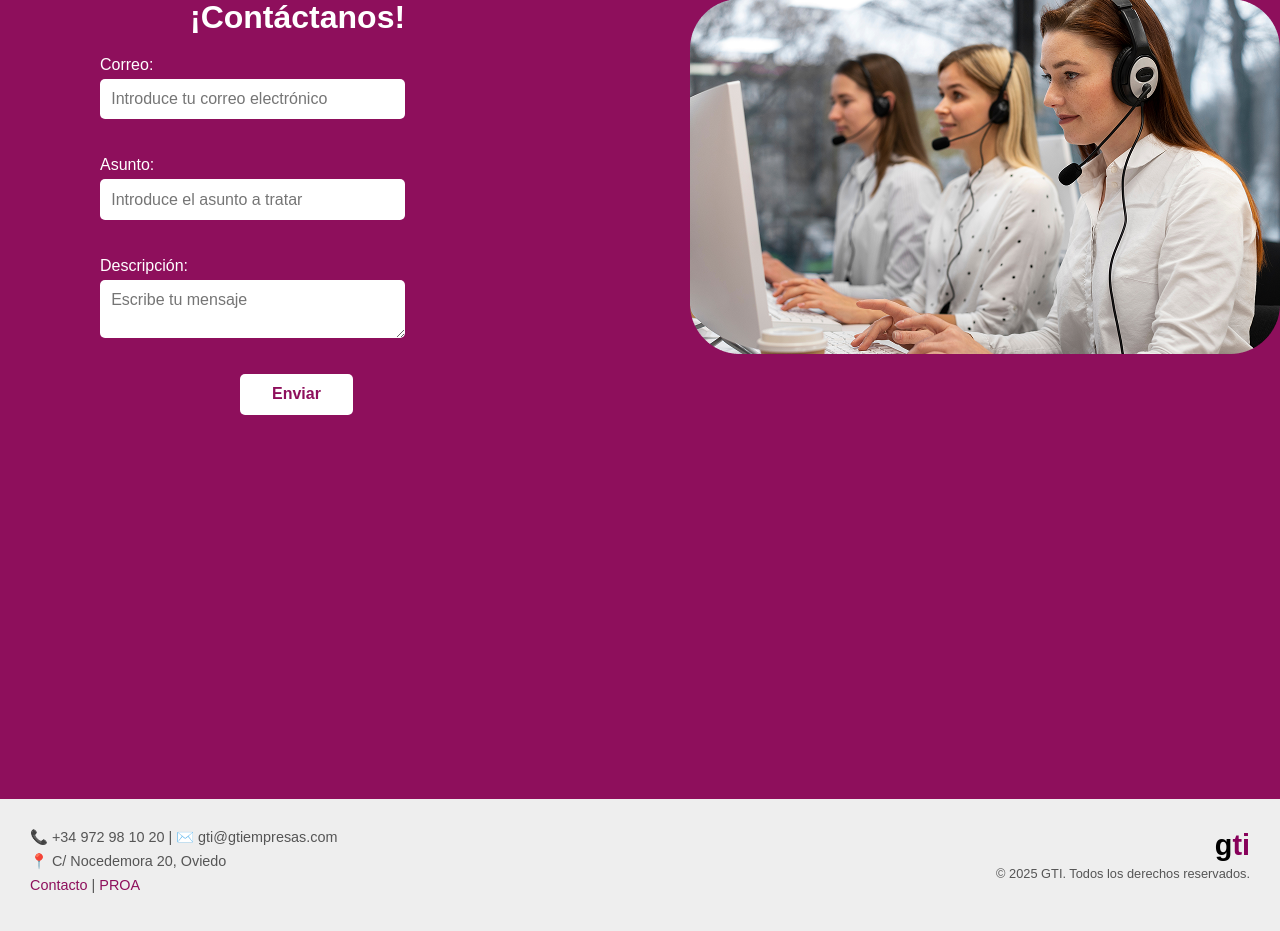
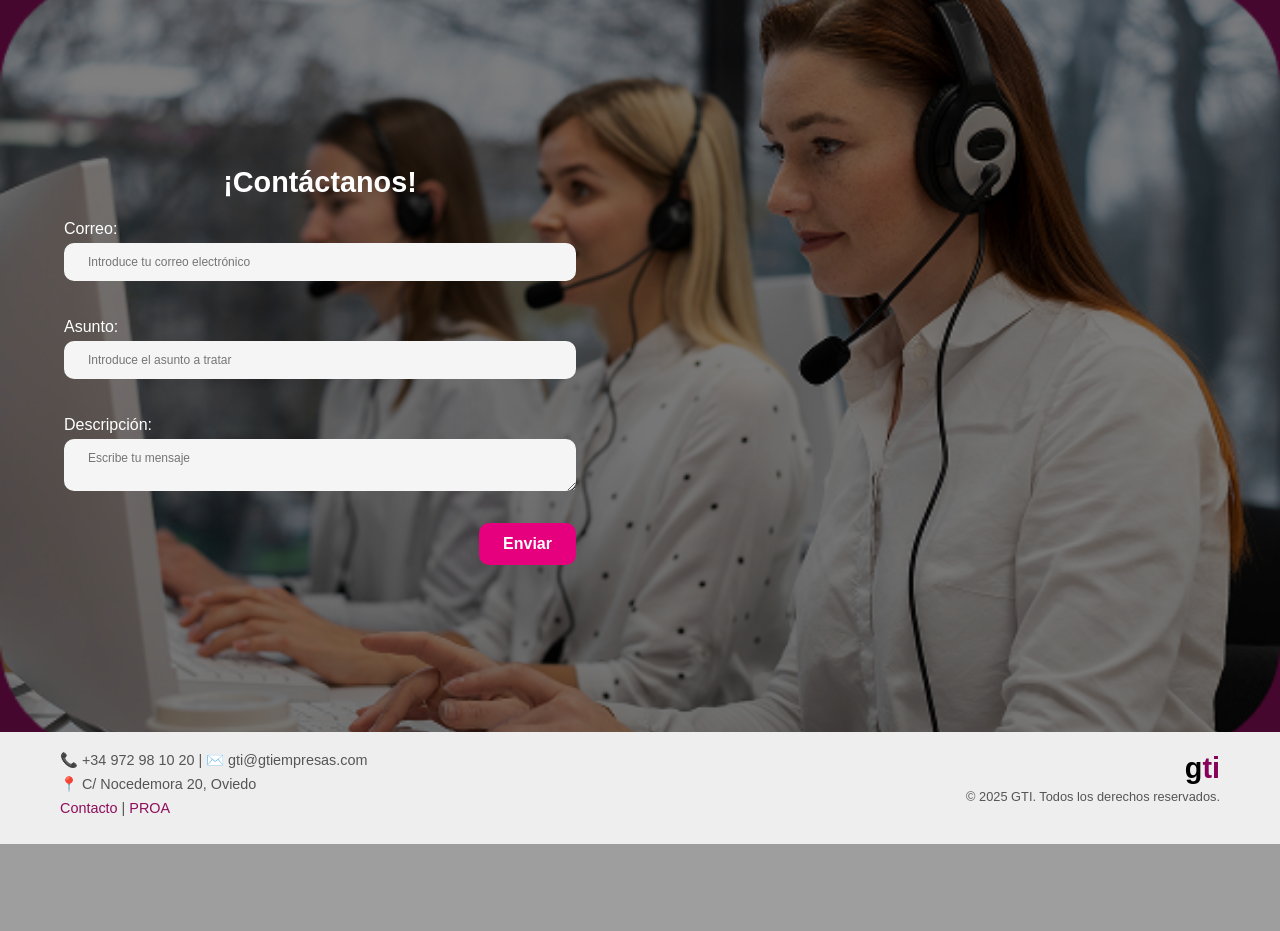
Before and after one commit to mrodalv12/proyecto, a PHP site: page / in a window 1280 px wide. Shown: the part 801-1732 px from the top of the page. After the commit the page ends 1645 px from the top, so only its background shows below. Run offline with PHP 8.4, Linux system fonts and the light colour scheme.

Commit message:
@media de la landing page de gti acabado

```diff
--- a/index.php
+++ b/index.php
@@ -17,17 +17,22 @@ $usuario_logueado = isset($_SESSION["usuario"]) && !empty($_SESSION["usuario"]);
         <link rel="preload" href="./src/css/Footer_Header_Registrado.css" as="style" />
         <link rel="stylesheet" href="./src/css/Footer_Header_Registrado.css" />
         <link rel="stylesheet" href="./src/css/LandingPage_Registrado.css" />
+        <link rel="stylesheet" href="src/css/variablesGTI.css" />
     <?php else: ?>
         <link rel="preload" href="./src/css/Footer_Header_Noregistrado.css" as="style" />
         <link rel="stylesheet" href="./src/css/Footer_Header_Noregistrado.css" />
         <link rel="stylesheet" href="./src/css/LandingPage_No registrado.css" />
+        <link rel="stylesheet" href="src/css/variablesGTI.css" />
     <?php endif; ?>
 
 </head>
 <body>
 
 <!-- Header -->
-<?php include "./src/app/includes/headerGTI.php" ?>
+<header>
+    <?php include "./src/app/includes/headerGTI.php" ?>
+</header>
+
 
 <main>
 
@@ -67,15 +72,18 @@ $usuario_logueado = isset($_SESSION["usuario"]) && !empty($_SESSION["usuario"]);
                 <button type="submit">Enviar</button>
             </form>
         </div>
-        <div class="imagen-contacto">
-            <img src="img/Contacto.png" alt="Contacto">
-        </div>
+<!--        <div class="imagen-contacto">-->
+<!--            <img src="img/Contacto.png" alt="Contacto">-->
+<!--        </div>-->
     </section>
     <div id="mensajeAviso" class="mensaje oculto"></div>
 </main>
 
 <!-- Footer -->
-<?php include "./src/app/includes/footerGTI.php"?>
+<footer>
+    <?php include "./src/app/includes/footerGTI.php"?>
+</footer>
+
 
 <!-- Scripts -->
 <?php if ($usuario_logueado): ?>
--- a/src/css/Footer_Header_Noregistrado.css
+++ b/src/css/Footer_Header_Noregistrado.css
@@ -1,5 +1,13 @@
 
 /*----- Header -----*/
+header {
+    top: 0;
+    left: 0;
+    width: 100%;
+    z-index: 1000;
+    position: fixed;
+    margin-bottom: 0;
+}
 
 .header {
     display: flex;
@@ -58,7 +66,10 @@ nav a:hover::after {
 
 footer {
     background: #eee;
-    padding: 30px;
+    padding: 10px 30px 10px;
+    p{
+        font-size: var(--tamano_fuente_p_footer);
+    }
 }
 
 .footer-container {
--- a/src/css/LandingPage_No registrado.css
+++ b/src/css/LandingPage_No registrado.css
@@ -23,29 +23,13 @@ img, video, svg { height: auto; max-width: 100%; }
 a { color: inherit; }
 /* endregion */
 /* region --- GENERAL --- */
-/*variables*/
-:root{
-    --color_del_fondo_claro: #f5f5f5;
-    --color_del_fondo_oscuro: #8e0f5c;
-    --color_de_letra: #333;
-    --color_boton_oscuro: #e6007e;
-    --color_boton_oscuro_hover: #c3006b;
-    --color_letra_fondoOscuro: #fff;
-    --pesodefuente_para_botones: bold;
-    --tipografia_de_la_pagina: "Martel Sans";
-    --tamano_fuente_h1: 2em;
-    --tamano_fuente_p: 17px;
-    --sombra_boton: 0 4px 10px rgba(0, 0, 0, 0.2);
-    --border_radius_general: 10px;
-    --tamano_completo_header: 67px;
-    --padding_botones: 12px 24px;
-    --padding_grande: 32px;
-    --padding_pequeno: 16px;
+
+html {
+    scroll-behavior: smooth;
 }
-/*fin de las variables*/
 
 body {
-    background-color: var(--color_del_fondo_claro);
+    background-color: var(--color_del_fondo_oscuro);
     color: var(--color_de_letra);
     font-family: var(--tipografia_de_la_pagina), sans-serif;
 }
@@ -53,7 +37,11 @@ body {
 
 /* region ---Primera seccion de landing---*/
 /* contenido del main */
+main{
+    padding-top: var(--tamano_completo_header);
+}
 .hero {
+    margin-top: 0;
     display: flex;
     flex-direction: column;
     justify-content: center;
@@ -101,51 +89,66 @@ body {
     background-color: var(--color_boton_oscuro_hover);
 }
 /* endregion */
-/* region ---segunda seccion de landing (contacto)---*/
-/* Contacto */
+/* region --- segunda seccion de la landing -> contacto  ---*/
 .contacto {
-    box-sizing: border-box;
     display: flex;
     justify-content: space-between;
-    height: 100vh;
-    background-color: var(--color_del_fondo_oscuro);
+    box-sizing: border-box;
+    position: relative;
+    scroll-margin-top: var(--tamano_completo_header);
+    height: calc(100vh - var(--tamano_completo_header));
+    background: url("../../img/Contacto.png") no-repeat center center / cover;
     color: var(--color_letra_fondoOscuro);
-    img{
-        width: 590px;
-        height: 355px;
+
+    > * {
+        position: relative;
+        z-index: 2;
     }
+
     .formulario {
-        flex: 0.5;
-        margin-right: 10em;
-        margin-left: 100px;
+        display: flex;
+        flex-direction: column;
+        padding: var(--padding_mediano) var(--padding_grande);
+        align-self: center;
+        width: 50%;
+
     }
 
     .formulario h2 {
-        margin-bottom: 20px;
-        font-size: 2em;
-        font-weight: bold;
-        margin-left: 90px;
-        text-align: left;
+        margin-bottom: var(--padding_pequeno);
+        font-size: var(--tamano_fuente_h2);
+        font-weight: var(--fuente_resaltada);
+        text-align: center;
     }
 
     form input,
     form textarea {
         width: 100%;
-        padding: 0.7em;
-        margin-bottom: 2em;
+        padding: var(--padding_botones);
+        margin-bottom: var(--padding_mediano);
         border: none;
-        border-radius: 5px;
+        border-radius: var(--border_radius_general);
+    }
+    form input, form textarea{
+        background-color: var(--color_del_fondo_claro);
+        font-size: var(--tamano_fuente_p_pequeño);
+    }
+
+    form {
+        display: flex;
+        flex-direction: column;
     }
 
     form button {
-        background-color: white;
-        color: #8e0f5c;
-        padding: 0.7em 2em;
+        background-color: var(--color_boton_oscuro);
+        color: var(--color_letra_fondoOscuro);
+        padding: var(--padding_botones);
+        font-size: var(--tamano_fuente_p);
         border: none;
-        border-radius: 5px;
-        font-weight: bold;
+        align-self: flex-end;
+        border-radius: var(--border_radius_general);
+        font-weight: var(--fuente_resaltada);
         cursor: pointer;
-        margin-left: 140px;
     }
 
     .formulario label {
@@ -158,25 +161,29 @@ body {
         width: 100%;
         max-width: 500px;
     }
+}
 
-    html {
-        scroll-behavior: smooth;
-    }
+.contacto::before{
+    content: "";
+    position: absolute;
+    inset: 0;
+    background-color: rgba(0, 0, 0, 0.5); /* Cambia 0.5 por lo oscuro que lo quieras */
+    z-index: 1;
 }
-/* endregion */
+/*endregion*/
 /* region ---mensaje de contacto---*/
 /* Mensaje contacto*/
-.mensaje{
+.mensaje {
     position: fixed;
-    top: 20px;
-    right: 20px;
+    top: var(--padding_pequeno);
+    right: var(--padding_pequeno);
     max-width: 300px;
-    padding: 15px 20px;
-    border-radius: 6px;
+    padding: var(--padding_botones);
+    border-radius: var(--border_radius_general);
     font-weight: 600;
-    font-size: 1rem;
-    color: white;
-    box-shadow: 0 2px 8px rgba(0,0,0,0.3);
+    font-size: var(--tamano_fuente_p);
+    color: var(--color_letra_fondoOscuro);
+    box-shadow: var(--sombra_mensaje);
     opacity: 0;
     pointer-events: none;
     transition: opacity 0.3s ease;
--- a/src/css/headeryfooterPROA.css
+++ b/src/css/headeryfooterPROA.css
@@ -107,7 +107,7 @@
     .encabezado{
         position: fixed;
         width: 100%;
-        z-index: 100;
+        z-index: 1000;
     }
 }
 
--- /dev/null
+++ b/src/css/variablesGTI.css
@@ -0,0 +1,30 @@
+:root{
+    --color_del_fondo_claro: #f5f5f5;
+    --color_del_fondo_oscuro: #8e0f5c;
+    --color_de_letra: #333;
+    --color_boton_oscuro: #e6007e;
+    --color_boton_oscuro_hover: #c3006b;
+    --color_letra_fondoOscuro: #fff;
+    --color_exito: #41a358;
+    --color_error: #dc5360;
+    --fuente_resaltada: bold;
+    --tipografia_de_la_pagina: "Martel Sans";
+    --tamano_fuente_h1: 2em;
+    --tamano_fuente_h2: 1.8em;
+    --tamano_fuente_p: 16px;
+    --tamano_fuente_h1_MOVIL: 1.5em;
+    --tamano_fuente_h2_MOVIL: 1.3em;
+    --tamano_fuente_p_MOVIL: 14px;
+    --tamano_fuente_p_pequeño: 12px;
+    --sombra_boton: 0 4px 10px rgba(0, 0, 0, 0.2);
+    --sombra_mensaje: 0 2px 8px rgba(0, 0, 0, 0.3);
+    --border_radius_general: 10px;
+    --tamano_completo_header: 67px;
+    --tamano_completo_header_MOVIL: 59px;
+    --tamano_completo_footer: 114px;
+    --padding_botones: 12px 24px;
+    --padding_grande: 64px;
+    --padding_mediano: 32px;
+    --padding_pequeno: 16px;
+
+}
```
Also changed, not shown: other parts of src/css/LandingPage_No registrado.css (+121 -49 lines).
